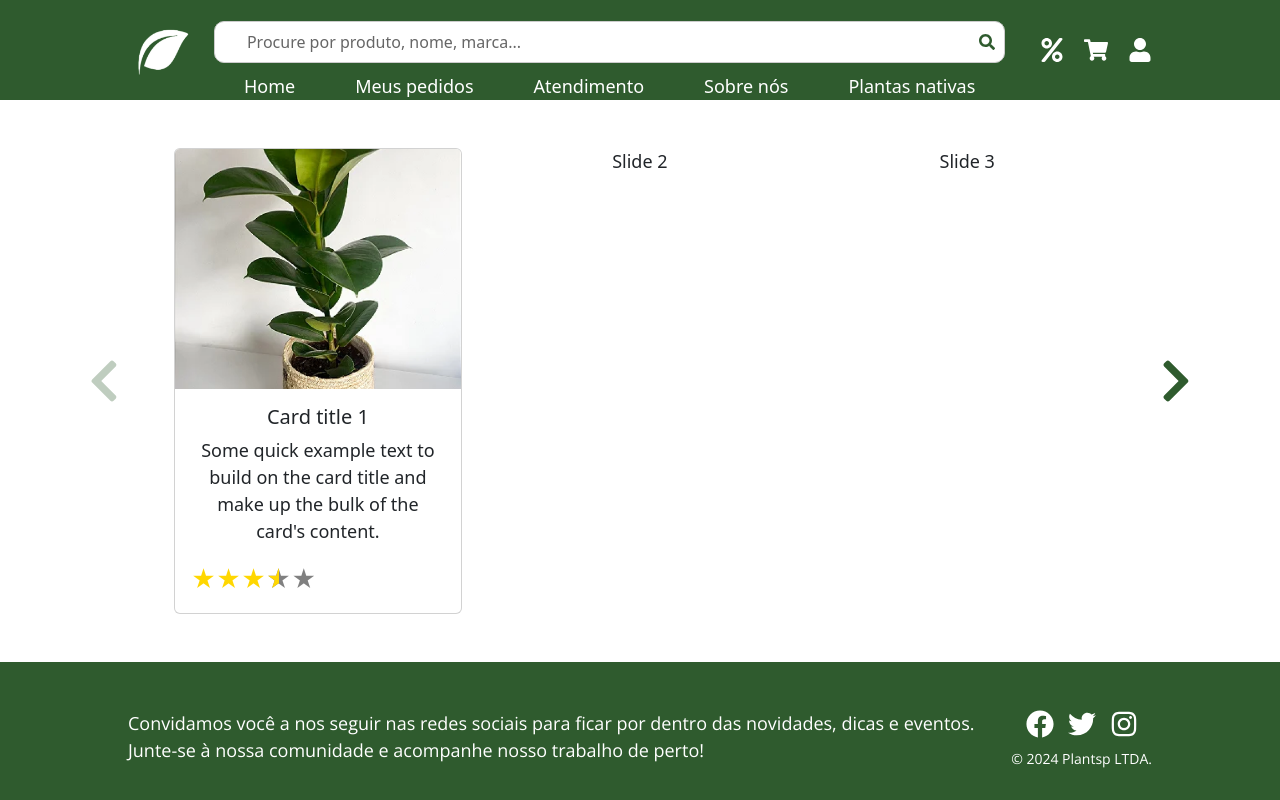
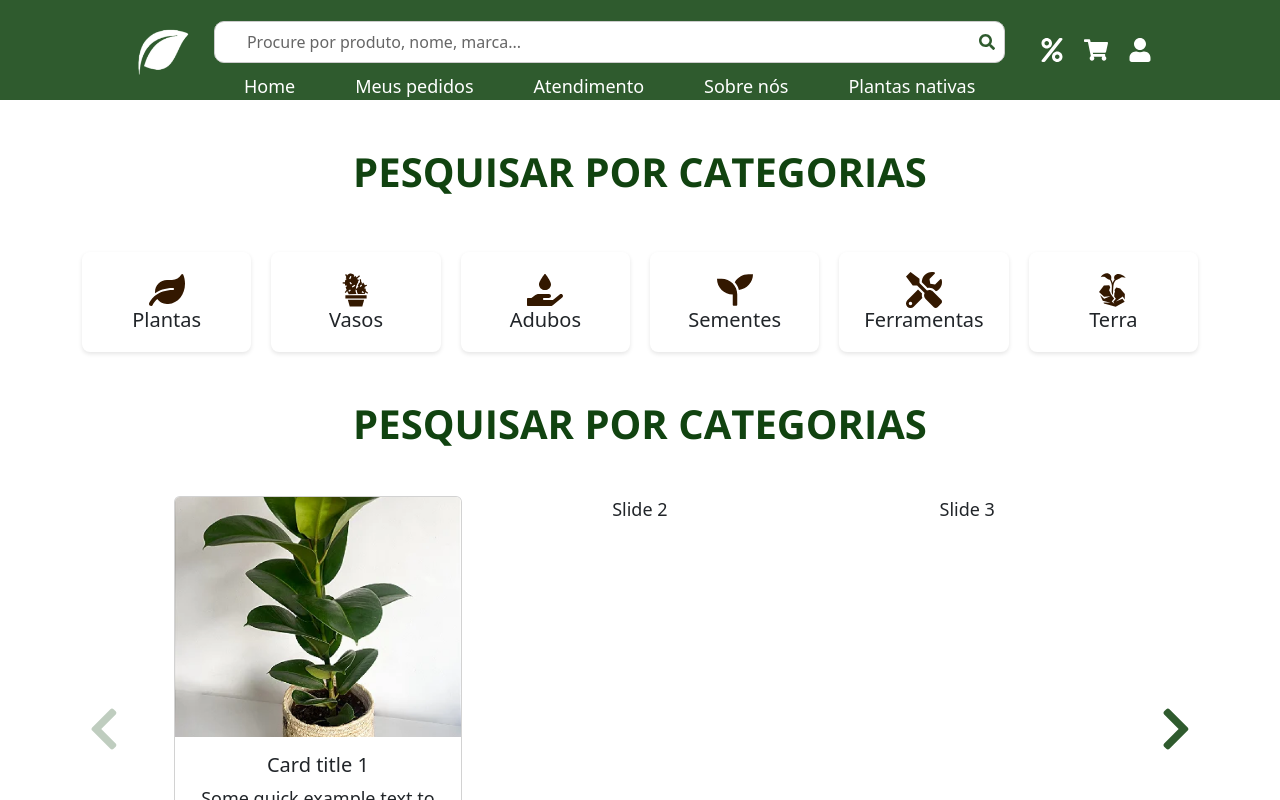
Before and after one commit to Plantsp/plantsp, a React (Create React App) app: page / in a window 1280 px wide. Shown: the top 800 px of the page. Built offline with nearby package versions, Linux system fonts and the light colour scheme.

Commit message:
Criando componente de pesquisa por categoria

```diff
--- /dev/null
+++ b/src/components/category/category.css
@@ -0,0 +1,32 @@
+.card-category {
+  background-color: white;
+  border-radius: 8px;
+  box-shadow: 0 2px 4px rgba(0, 0, 0, 0.1);
+  transition: transform 0.3s ease, color 0.3s ease;
+  padding: 20px;
+
+}
+
+.card-category:hover {
+  transform: scale(1.1);
+  background-color: var(--verde-escuro);
+  color: white;
+  /* transform: translateY(-10px); */
+}
+
+.card-category-title {
+  font-family: 'Open Sans', sans-serif;
+  margin-top: 10px;
+  /* Espaçamento superior do título */
+}
+
+.card-icon {
+  font-size: 36px;
+  /* Tamanho do ícone */
+  color: #331800;
+  /* Cor do ícone */
+}
+
+.card-category:hover .card-icon {
+  color: white; /* Cor do ícone quando o card está em hover */
+}
--- /dev/null
+++ b/src/components/category/category.js
@@ -0,0 +1,41 @@
+import React from 'react';
+import { FaLeaf, FaSeedling, FaHandHoldingWater, FaTools } from 'react-icons/fa';
+import { GiCactusPot } from "react-icons/gi";
+import { GiGroundSprout } from "react-icons/gi";
+import './category.css';
+
+function SetIcon(title){
+    switch(title){
+        case "Plantas":
+            return (<FaLeaf className="card-icon" />);
+        case "Vasos":
+            return (<GiCactusPot  className="card-icon" />);
+        case "Adubos":
+            return (<FaHandHoldingWater className="card-icon" />);
+        case "Ferramentas":
+            return (<FaTools className="card-icon" />);
+        case "Terra":
+            return (<GiGroundSprout className="card-icon" />);
+        case "Sementes":
+            return (<FaSeedling className="card-icon" />);
+        default:
+            return null;
+    }
+}
+
+
+
+function Category({icon, title}) {
+    return (
+        <div className="card-category my-5" style={{ width: "18rem", display: 'flex', flexDirection: 'column', alignItems: 'center', justifyContent: 'center', cursor:"pointer"}}>
+            {/* <SetIcon title={title} /> */}
+            {SetIcon(title)}
+
+            <div className="card-body">
+                <h5 className="card-title">{title}</h5>
+            </div>
+        </div>
+    );
+}
+
+export default Category;
--- a/src/pages/home/home.js
+++ b/src/pages/home/home.js
@@ -1,7 +1,7 @@
 import Header from '../../components/header/header';
 import Footer from '../../components/footer/footer';
 import Carousel from '../../components/carousel/carousel';
-
+import Category from '../../components/category/category';
 
 function Home() {
 
@@ -10,6 +10,19 @@ function Home() {
         <Header></Header>
 
         <div className="container py-5">
+          <h1 className='title-top'>PESQUISAR POR CATEGORIAS</h1>
+
+          <div className="categories-container" style={{ display: 'flex', justifyContent: 'center', gap: '20px' }}>
+            <Category icon='FaLeaf' title="Plantas"/>
+
+            <Category icon='GiCactusPot' title="Vasos"/>
+            <Category icon='FaHandHoldingWater' title="Adubos"/>
+            <Category icon='FaSeedling' title="Sementes"/>
+            <Category icon='FaToolsFaSeedling' title="Ferramentas"/>
+            <Category icon='FaEarthAsia' title="Terra"/>
+
+          </div>
+          <h1 className='title-top mb-5'>PESQUISAR POR CATEGORIAS</h1>
           <Carousel/>
         </div>
 
```
